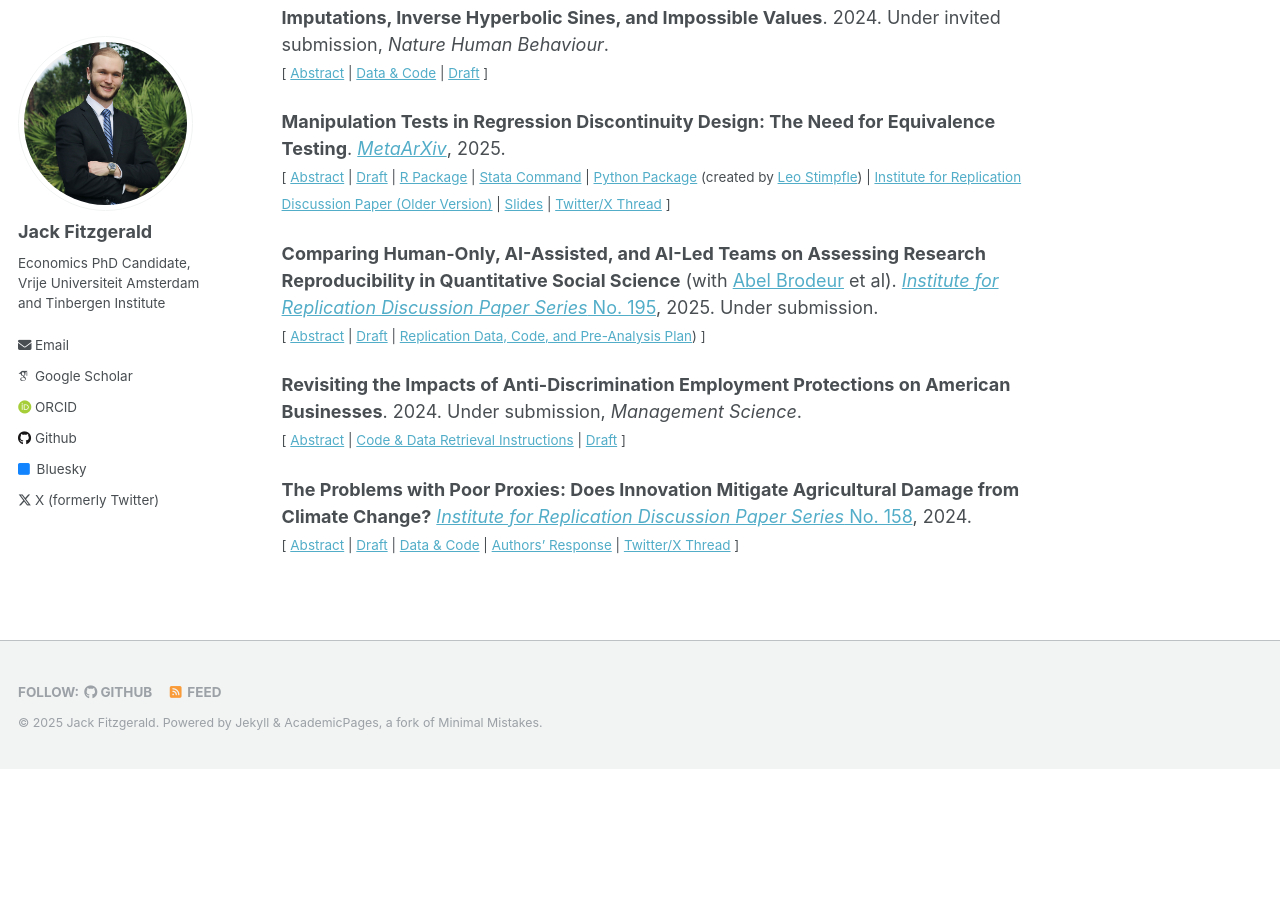
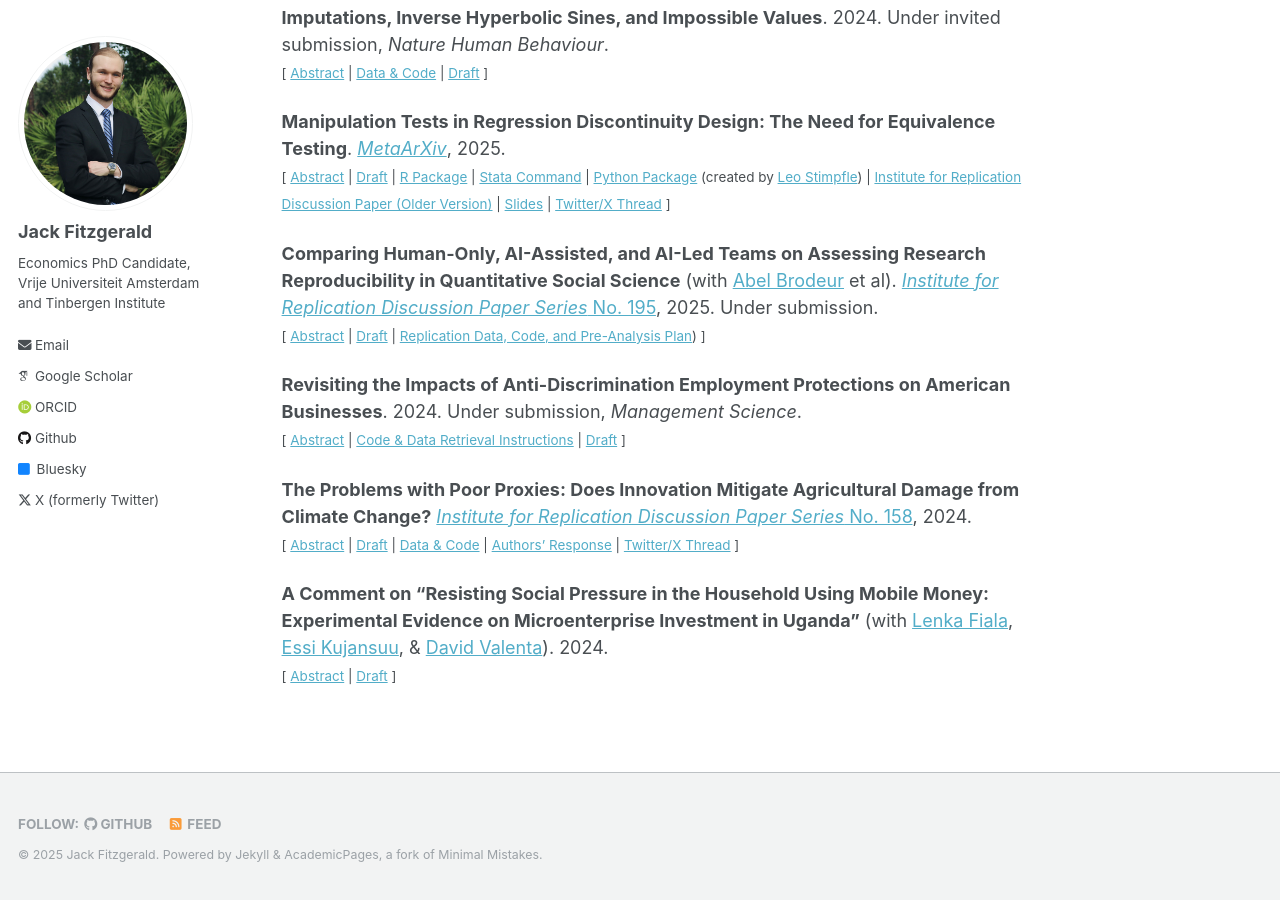
Before and after one commit to jack-fitzgerald/jack-fitzgerald.github.io, a Jekyll site: the page built from _pages/papers.md, in a window 1280 px wide and 900 px high, scrolled down 1165 px. Built offline with Jekyll 4.4.1, drawn with Linux system fonts in a browser that asks for light colours; some web fonts are replaced; before the commit the page ends 1934 px from its top, so only the background shows below that.

Commit message:
Update papers.md

```diff
--- a/_pages/papers.md
+++ b/_pages/papers.md
@@ -113,6 +113,15 @@ Moscona & Sastry (2023, <i>Quarterly Journal of Economics</i>) - henceforth MS23
 
 </small><br><br/></div>
 
+**A Comment on "Resisting Social Pressure in the Household Using Mobile Money: Experimental Evidence on Microenterprise Investment in Uganda"** (with [Lenka Fiala](https://www.lenkafiala.com/), [Essi Kujansuu](https://sites.google.com/view/essi-kujansuu/home), & [David Valenta](https://valenta.dev/)). 2024. <br/>
+<small>[ <a href="#/" onclick="visib('Riley24')">Abstract</a> | [Draft](https://jack-fitzgerald.github.io/files/Riley24.pdf) ] </small>
+
+<div id="Riley24" style="display: none; text-align: justify; line-height: 1.2" ><small>
+
+In a pre-registered experiment, Riley (2024, <i>American Economic Review</i>) finds that providing microcredit loans onto mobile money accounts yields significantly more profit and capital for women's businesses than providing loans in cash, as this disbursement technique permits women to resist family pressure to share loans. We uncover two credibility issues. First, we find evidence suggesting that most of the experiment's participants are not assigned to treatment using the pre-registered stratified randomization protocol described in the paper. Second, the reported variables and empirical methods contradict commitments in the paper's pre-registration; these contradictions are unacknowledged and meaningfully impact the paper's main findings.
+
+</small><br><br/></div>
+
 [//]: This java script is the button to show abstract
 <script>
  function visib(id) {
```
